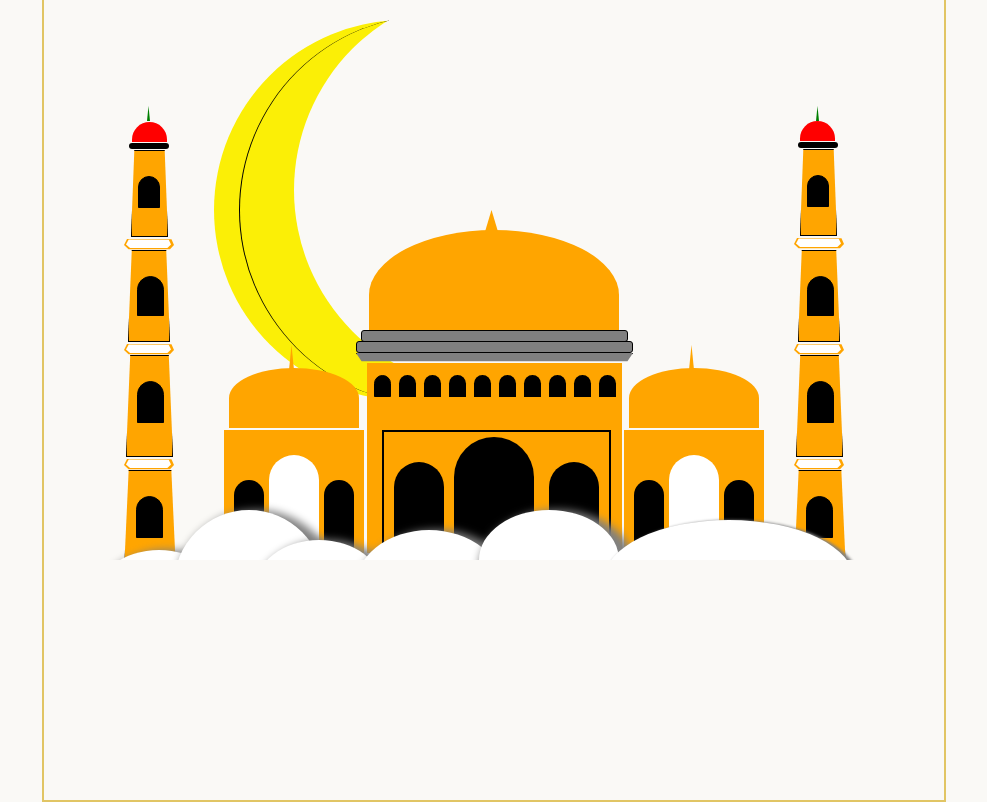
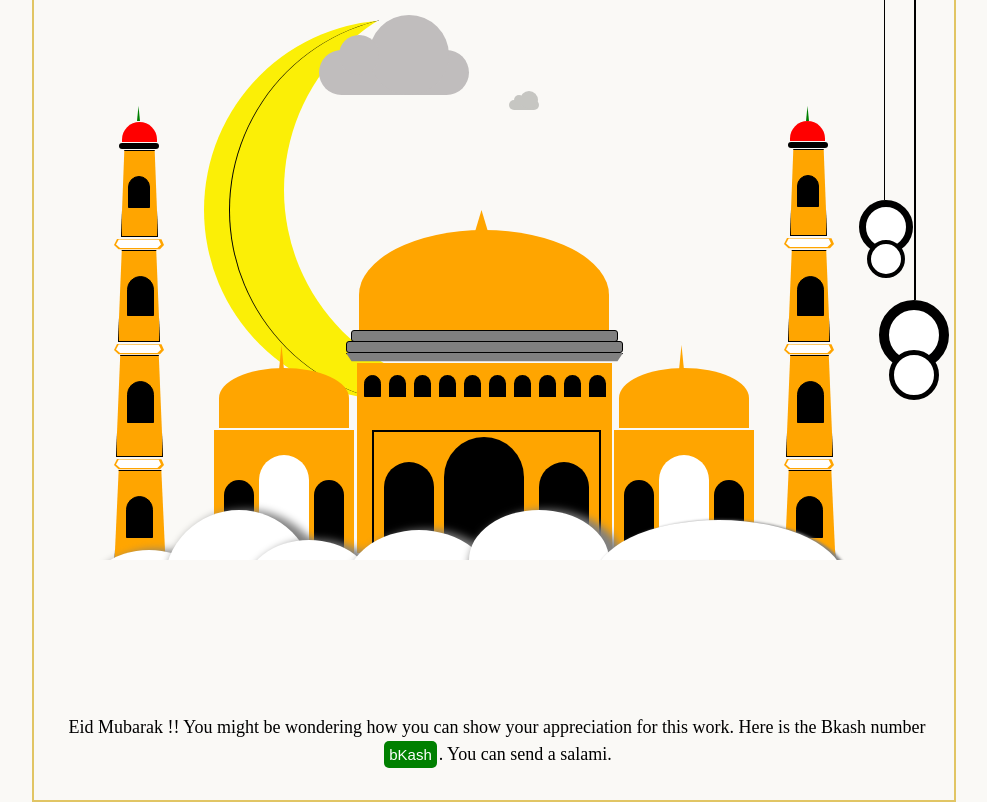
Before and after one commit to Noman46/cat-qa-portfolio, a plain HTML site: page pages/eidcard.html in a window 1280 px wide. Shown: the whole page, without its empty margins (146-1133 px from the left). Drawn offline with Linux system fonts and the light colour scheme; a web font is replaced by a local one.

Commit message:
added the greetings text

```diff
--- a/css/eidcard.css
+++ b/css/eidcard.css
@@ -6,7 +6,7 @@ body{
 .cardmaincontainer{
     border: 2px solid #e1c564;
     height: 800px;
-    width: 900px;
+    width: 920px;
     position: absolute;
     transform: translate(-50%, -50%);
     left: 50%;
@@ -43,6 +43,94 @@ body{
     left: 345px;
     top: 15px;
 }
+.externalCloud1{
+    position: absolute;
+    width: 150px;
+    height: 45px;
+    background-color: rgb(192, 189, 189);
+    border-radius: 100px;
+    left: 285px;
+    top: 50px;
+}
+.externalCloud1::before{
+    content: '';
+    position: absolute;
+    top: -15px;
+    left: 20px;
+    width: 40px;
+    height: 40px;
+    background: rgb(192, 189, 189);
+    border-radius: 50%;
+    box-shadow: 50px 0 0 20px rgb(192, 189, 189);
+}
+.externalCloud2{
+    position: absolute;
+    width: 30px;
+    height: 10px;
+    background-color: #c6c6c2;
+    border-radius: 100px;
+    left: 475px;
+    top: 100px;
+
+}
+.externalCloud2::before{
+    content: '';
+    position: absolute;
+    top: -5px;
+    left: 5px;
+    width: 10px;
+    height: 10px;
+    background: #c6c6c2;
+    border-radius: 50%;
+    box-shadow: 10px 0 0 4px #c6c6c2;
+}
+.verticalLine1{
+    width: 2px;
+    height: 300px;
+    position: absolute;
+    background: black;
+    left: 880px;
+}
+.lightCercle1{
+    width: 50px;
+    height: 50px;
+    position: absolute;
+    background: white;
+    left: 845px;
+    top:300px;
+    border-radius: 50%;
+    border: 10px solid black;
+}
+.lightCercle2{
+    width: 40px;
+    height: 40px;
+    position: absolute;
+    background: white;
+    left: 855px;
+    top:350px;
+    border-radius: 50%;
+    border: 5px solid black;
+}
+.lightCercle3{
+    width: 40px;
+    height: 40px;
+    position: absolute;
+    background: white;
+    left: 825px;
+    top:200px;
+    border-radius: 50%;
+    border: 7px solid black;
+}
+.lightCercle4{
+    width:30px;
+    height: 30px;
+    position: absolute;
+    background: white;
+    left: 833px;
+    top:240px;
+    border-radius: 50%;
+    border: 4px solid black;
+}
 .cloud .babycloud1{
     height: 100px;
     width: 130px;
@@ -52,6 +140,13 @@ body{
     top: 550px;
     background-color: white;
     box-shadow: 8px 8px 8px 8px gray;
+}
+.verticalLine2{
+    width: 1px;
+    height: 200px;
+    position: absolute;
+    background: black;
+    left: 850px;
 }
 .cloud .babycloud2{
     height: 150px;
@@ -634,3 +729,40 @@ body{
     left: 6px;
     top: 25px;
 }
+
+.greetings{
+    left: 6px;
+    top: 690px;
+    position: absolute;
+    text-align: center;
+    padding: 2px;
+
+}
+#greetingText{
+    font-family: "Trirong", serif;
+    color: black;
+    font-size: 18px;
+}
+#greetingName{
+    color: rgb(255, 115, 0);
+    font-size: 25px;
+    font-family: 'Sedgwick Ave Display', cursive;
+}
+#bkashButton{
+    background-color: green;
+    border: none;
+    border-radius: 5px;
+    color: white;
+    padding: 5px;
+    text-align: center;
+    text-decoration: none;
+    display: inline-block;
+    font-size: 15px;
+    margin: 2px 2px;
+    cursor: pointer;
+    -webkit-transition-duration: 0.4s; /* Safari */
+    transition-duration: 0.4s;
+}
+#bkashButton:hover {
+    box-shadow: 0 12px 16px 0 rgba(0,0,0,0.24),0 17px 50px 0 rgba(0,0,0,0.19);
+  }
--- a/pages/eidcard.html
+++ b/pages/eidcard.html
@@ -5,13 +5,26 @@
     <meta http-equiv="X-UA-Compatible" content="IE=edge">
     <meta name="viewport" content="width=device-width, initial-scale=1.0">
     <link rel="stylesheet" href="../css/eidcard.css">
+    <link rel="preconnect" href="https://fonts.googleapis.com">
+    <link rel="preconnect" href="https://fonts.gstatic.com" crossorigin>
+    <link href="https://fonts.googleapis.com/css2?family=Henny+Penny&display=swap" rel="stylesheet">
+    <link rel="stylesheet" href="https://fonts.googleapis.com/css?family=Trirong">
     <title>Eid Card</title>
+
 </head>
 <body>
     <div class="cardmaincontainer">
         <div class="moon"></div>
         <div class="moonborder"></div>
         <div class="coverupbox"></div>
+        <div class="externalCloud1"></div>
+        <div class="externalCloud2"></div>
+        <div class="verticalLine1"></div>
+        <div class="lightCercle1"></div>
+        <div class="lightCercle2"></div>
+        <div class="verticalLine2"></div>
+        <div class="lightCercle3"></div>
+        <div class="lightCercle4"></div>
         <div class="cloud">
             <div class="babycloud1"></div>
             <div class="babycloud2"></div>
@@ -109,11 +122,23 @@
         </div>
 
 
+        <div class="greetings">
+            <p id="greetingText">Eid Mubarak <span id="greetingName"></span> !! You might be wondering how you can show your
+            appreciation for this work. Here is the Bkash number <button id="bkashButton" onclick="showNumber()">bKash</button>.
+            You can send a salami.<span id="myNumber" style="color: green;"></span></p>
 
+        </div>
+    </div>
 
-
-
-
-    </div>
+    <script>
+        //const myKeyValues = window.location.search;
+        const urlParams = new URLSearchParams(window.location.search)
+        const name = urlParams.get('name')
+        document.getElementById("greetingName").innerHTML = name;
+        function showNumber()
+        {
+            document.getElementById("myNumber").innerHTML = "  01613-504046";
+        }
+    </script>
 </body>
 </html>
```
